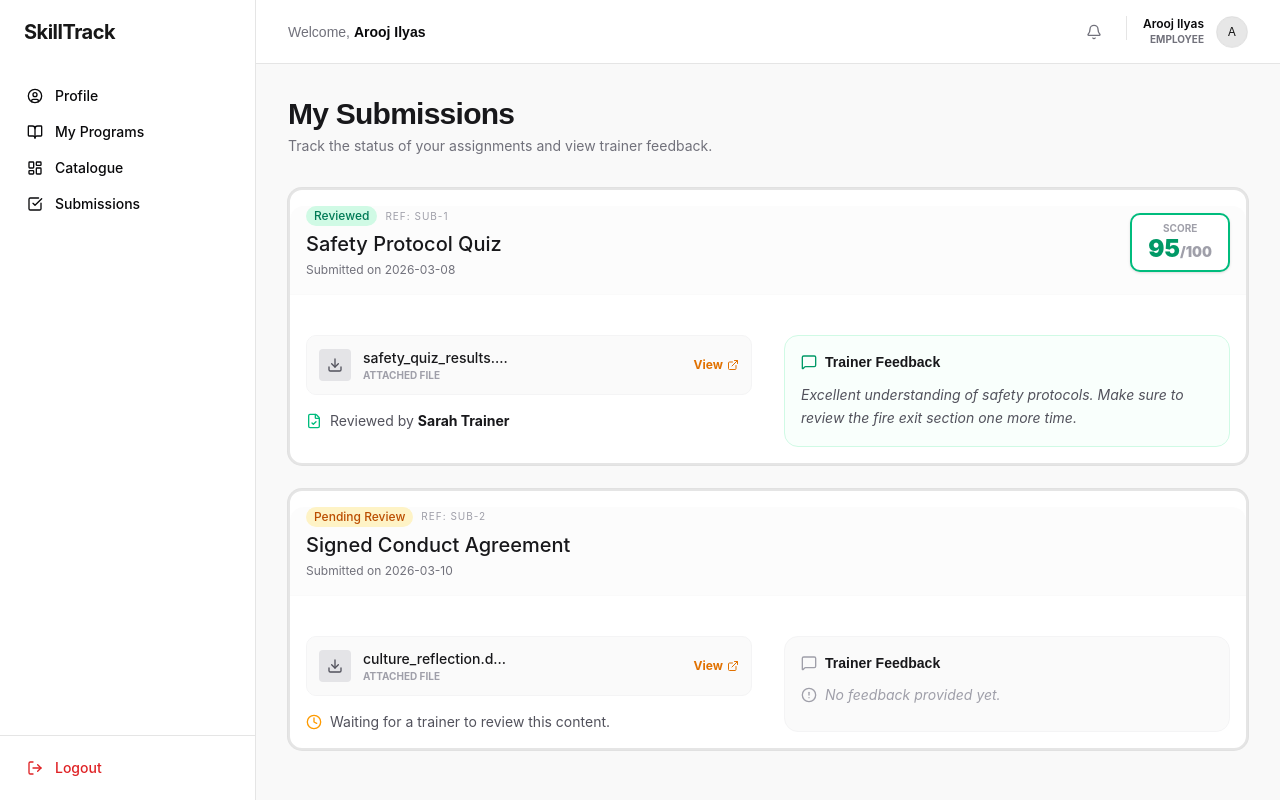
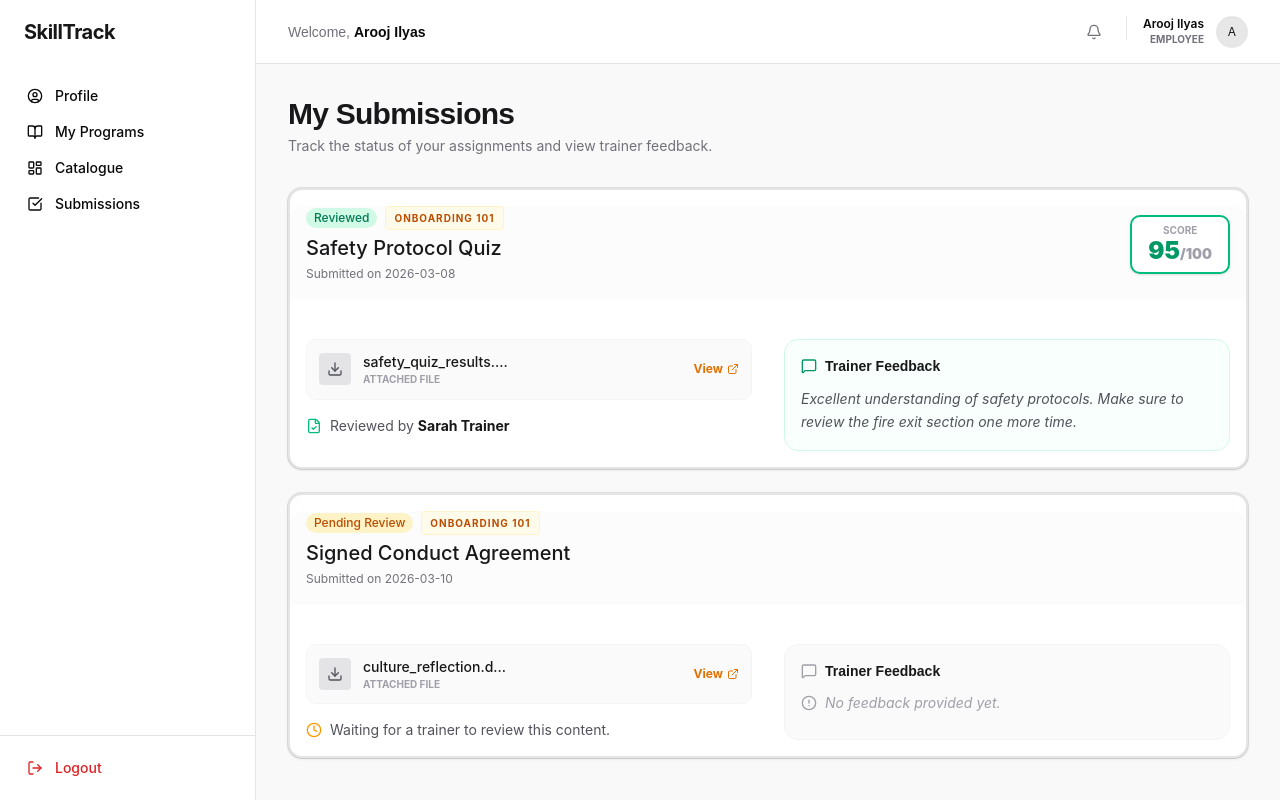
Before and after one commit to arooj-ilyas/skill-track-frontend, a Next.js app: page /submissions in a window 1280 px wide. Built offline with nearby package versions, Linux system fonts and the light colour scheme.

Commit message:
updated mockdata

```diff
--- a/app/(dashboard)/submissions/page.tsx
+++ b/app/(dashboard)/submissions/page.tsx
@@ -12,12 +12,10 @@ import {
 import { MOCK_SUBMISSIONS, MOCK_PROGRAMS } from "@/lib/mockData";
 
 export default function SubmissionsPage() {
-  // In a real app, you'd filter by the logged-in user's ID
   const submissions = MOCK_SUBMISSIONS;
 
   return (
     <div className="space-y-8 animate-in fade-in duration-500">
-      {/* Header */}
       <div>
         <h1 className="text-3xl font-bold tracking-tight text-zinc-900">
           My Submissions
@@ -29,10 +27,12 @@ export default function SubmissionsPage() {
 
       <div className="grid gap-6">
         {submissions.map((sub) => {
-          // Helper to find the Task Title from our other mock data
+          // 1. Find the parent program using the taskId
           const program = MOCK_PROGRAMS.find((p) =>
             p.tasks?.some((t) => t.id === sub.taskId),
           );
+
+          // 2. Find the specific task to get its title
           const task = program?.tasks?.find((t) => t.id === sub.taskId);
 
           const isReviewed = sub.status === "REVIEWED";
@@ -41,16 +41,16 @@ export default function SubmissionsPage() {
           return (
             <Card
               key={sub.id}
-              className={`border-2 transition-all duration-200 ${
+              className={`border-2 transition-all duration-200 bg-white ${
                 isReviewed
-                  ? "hover:border-emerald-500 hover:bg-emerald-50"
-                  : "hover:border-amber-500 hover:bg-amber-50"
+                  ? "hover:border-emerald-500 shadow-sm"
+                  : "hover:border-amber-500 shadow-sm"
               }`}
             >
               <CardHeader className="pb-4 border-b border-zinc-50 bg-zinc-50/50">
                 <div className="flex flex-col md:flex-row md:items-center justify-between gap-4">
                   <div className="space-y-1">
-                    <div className="flex items-center gap-2">
+                    <div className="flex items-center gap-2 mb-1">
                       <Badge
                         className={`border-none ${
                           isReviewed
@@ -60,10 +60,15 @@ export default function SubmissionsPage() {
                       >
                         {isReviewed ? "Reviewed" : "Pending Review"}
                       </Badge>
-                      <span className="text-[10px] text-zinc-400 font-mono uppercase tracking-widest">
-                        Ref: {sub.id}
-                      </span>
+
+                      {/* Displaying Program Name Badge */}
+                      {program && (
+                        <span className="text-[10px] font-bold text-amber-700 uppercase tracking-widest bg-amber-50 px-2 py-1 rounded border border-amber-100">
+                          {program.title}
+                        </span>
+                      )}
                     </div>
+
                     <CardTitle className="text-xl text-zinc-900">
                       {task?.title || "Unknown Assignment"}
                     </CardTitle>
--- a/lib/mockData.tsx
+++ b/lib/mockData.tsx
@@ -29,6 +29,7 @@ export const MOCK_PROGRAMS = [
     tasks: [
       {
         id: "t1",
+        programId: "p1",
         title: "Safety Protocol Quiz",
         dueAt: "2026-04-05",
         isSubmitted: true,
```
